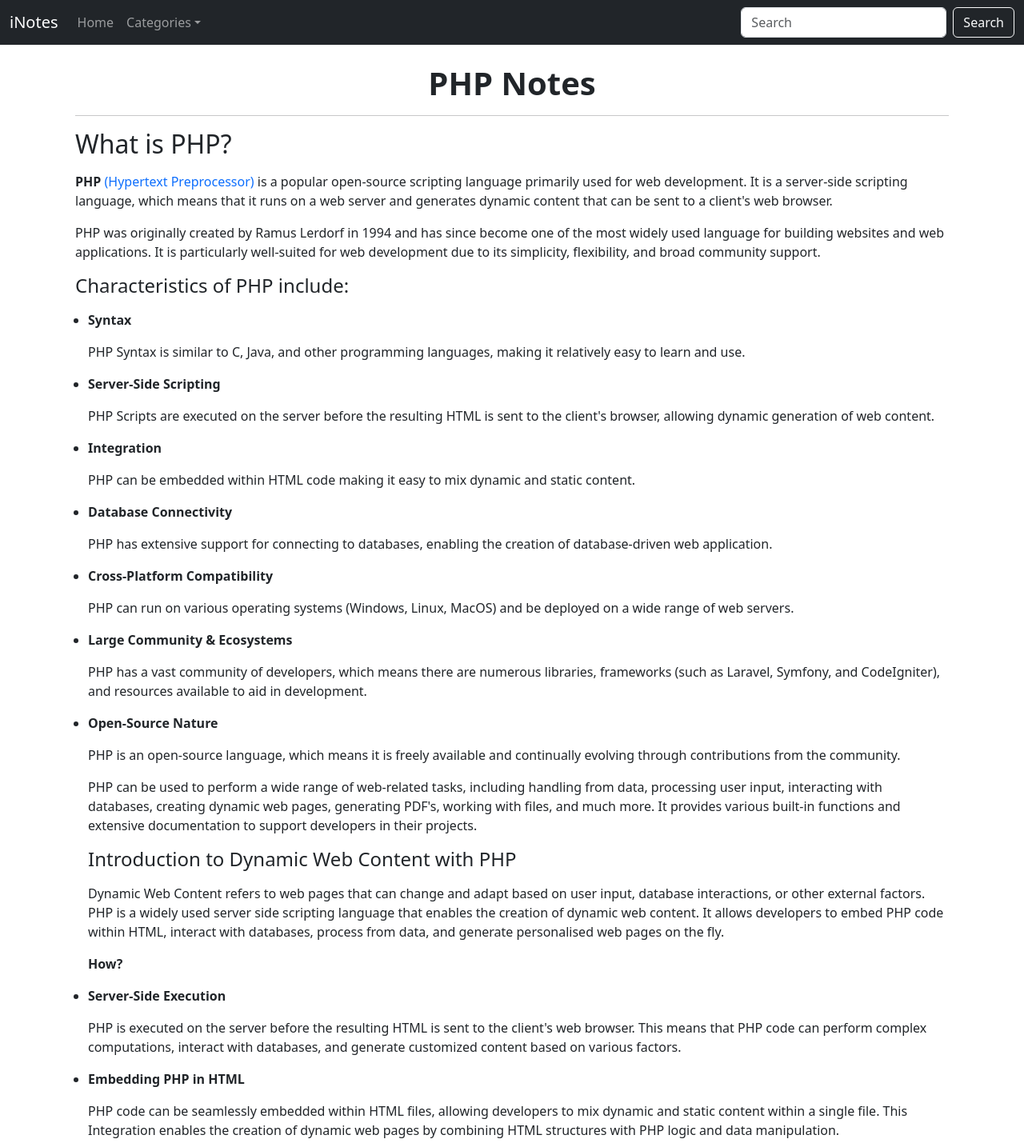
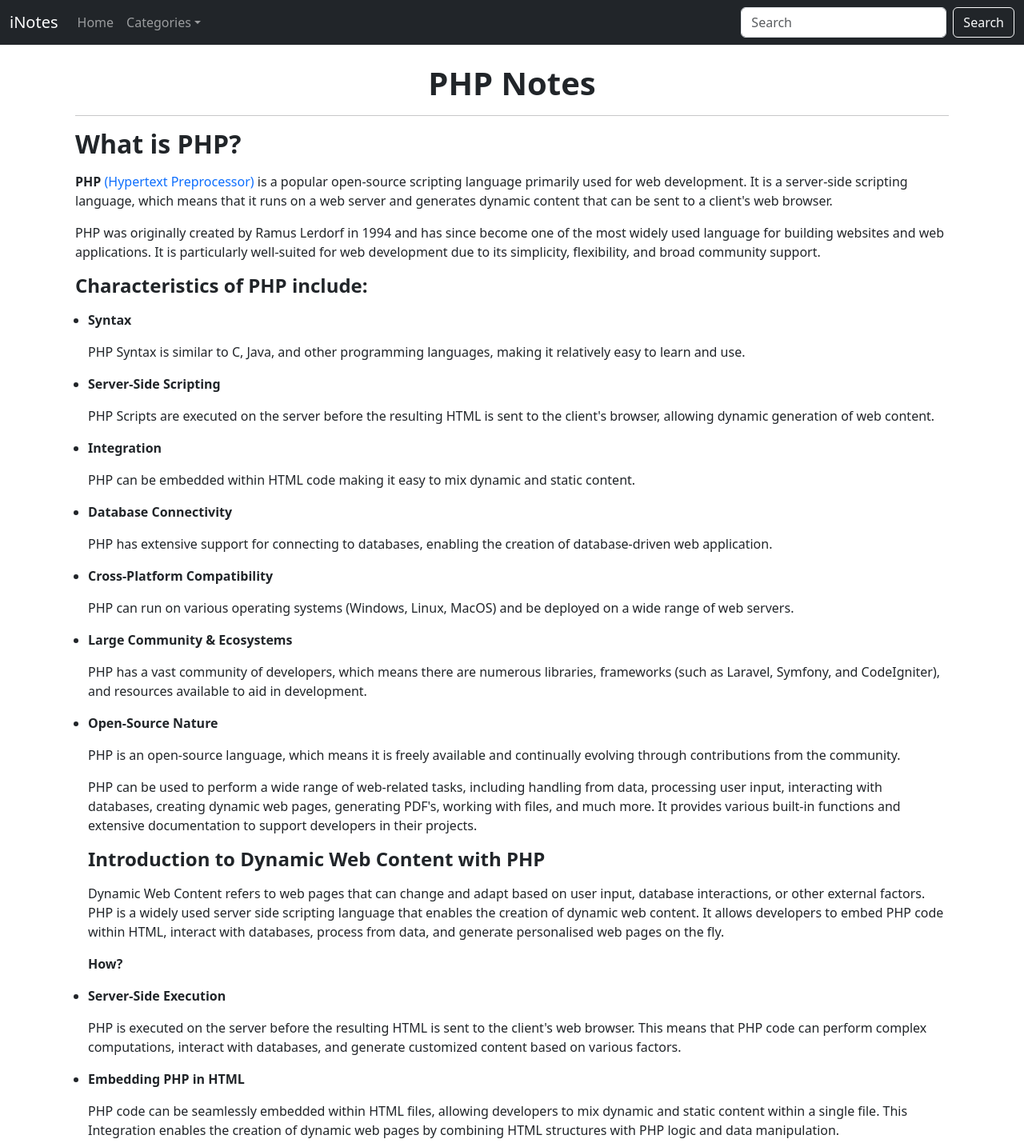
Before and after one commit to Mithil2603/misblog, a React (Create React App) app: page /php in a window 1280 px wide. Shown: the top 1429 px of the page at 80% size. Built offline with nearby package versions, Linux system fonts and the light colour scheme.

Commit message:
bold title

```diff
--- a/src/components/Php.js
+++ b/src/components/Php.js
@@ -8,14 +8,14 @@ export default function Php() {
         <div className="container">
           <h1 className="title"><b>PHP Notes</b></h1>
           <hr />
-          <h2 className="secondary-title">What is PHP?</h2>
+          <h2 className="secondary-title"><b>What is PHP?</b></h2>
           <p className="text">
             <b>PHP</b> <span className='text-primary'>(Hypertext Preprocessor)</span> is a popular open-source scripting language primarily used for web development. It is a server-side scripting language, which means that it runs on a web server and generates dynamic content that can be sent to a client's web browser.
           </p>
           <p className="text">
             PHP was originally created by Ramus Lerdorf in 1994 and has since become one of the most widely used language for building websites and web applications. It is particularly well-suited for web development due to its simplicity, flexibility, and broad community support.
           </p>
-          <h3 className="third-title">Characteristics of PHP include:</h3>
+          <h3 className="third-title"><b>Characteristics of PHP include:</b></h3>
           <div className="description1">
             <p className='text'>
               <ul><li><b>Syntax</b></li></ul>
@@ -48,7 +48,7 @@ export default function Php() {
             <p className="text">
               PHP can be used to perform a wide range of web-related tasks, including handling from data, processing user input, interacting with databases, creating dynamic web pages, generating PDF's, working with files, and much more. It provides various built-in functions and extensive documentation to support developers in their projects.
             </p>
-            <h3 className="third-title">Introduction to Dynamic Web Content with PHP</h3>
+            <h3 className="third-title"><b>Introduction to Dynamic Web Content with PHP</b></h3>
             <p className="text">
               Dynamic Web Content refers to web pages that can change and adapt based on user input, database interactions, or other external factors. PHP is a widely used server side scripting language that enables the creation of dynamic web content. It allows developers to embed PHP code within HTML, interact with databases, process from data, and generate personalised web pages on the fly.
             </p>
```
